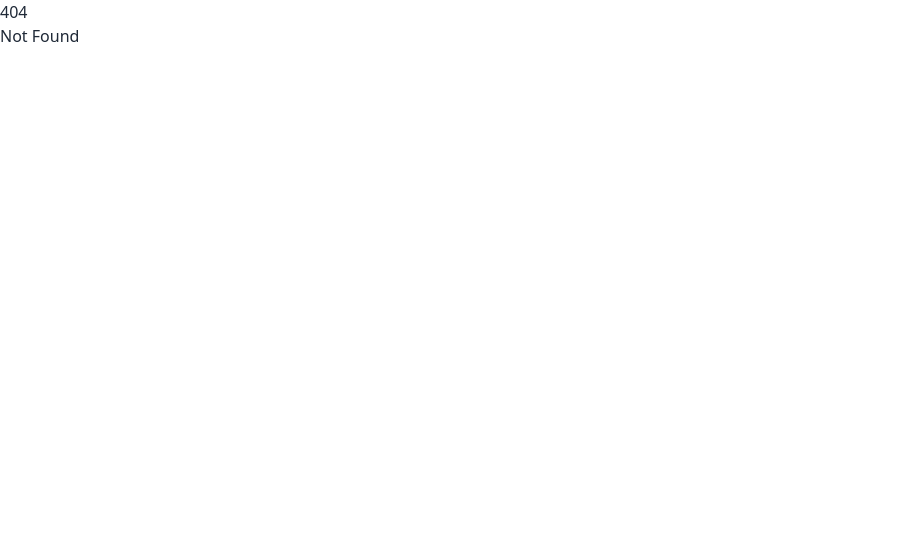
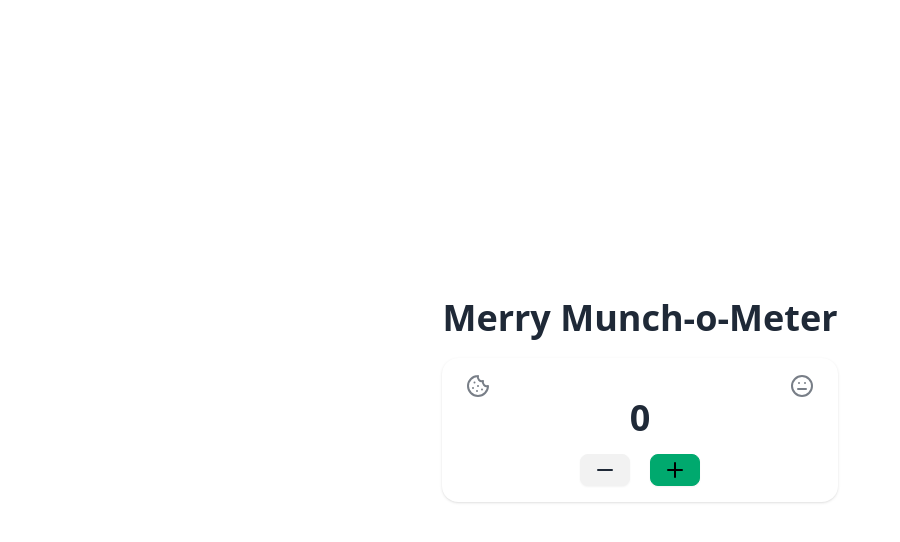
Before and after one commit to ghengao/hhl-svelte-adventure, a SvelteKit app: page /advent/day-2 in a window 1280 px wide. Before the commit this address had no page. Shown: the top 542 px of the page, without its empty margins (0-900 px from the left). Built offline with nearby package versions, Linux system fonts and the light colour scheme.

Commit message:
day-2: finishing a single page app for day-2 challenage using plain html

```diff
--- a/src/routes/+page.svelte
+++ b/src/routes/+page.svelte
@@ -2,4 +2,5 @@
 
 <nav>
 	<a href="/advent/day-1">Day 1</a>
+	<a href="/advent/day-2">Day 2</a>
 </nav>
--- /dev/null
+++ b/src/routes/advent/day-2/+page.svelte
@@ -0,0 +1,87 @@
+<script>
+	import { Plus, Minus, Cookie, Meh, Smile, Frown } from "lucide-svelte";
+	import { setContext } from "svelte";
+	import { writable } from "svelte/store";
+	import { fly, fade } from "svelte/transition";
+
+	let cookieCount = writable(0);
+	let showCookie = false;
+	let hideCookie = false;
+	let smile = false;
+	let sad = false;
+
+	function addCookie() {
+		$cookieCount++;
+		showCookie = true;
+	}
+
+	function removeCookie() {
+		if ($cookieCount > 0) {
+			$cookieCount--;
+			hideCookie = true;
+		}
+	}
+</script>
+
+<div class="flex justify-center items-center min-h-screen">
+	<div class="flex flex-col justify-center">
+		<div class="prose">
+			<h1 class="text-center mb-5">Merry Munch-o-Meter</h1>
+		</div>
+		<div class="stats shadow">
+			<div class="stat">
+				<div class="stat-title flex items-center">
+					<div>
+						<Cookie />
+					</div>
+					{#if showCookie}
+						<div
+							class="absolute"
+							in:fade={{ duration: 50 }}
+							on:introstart={() => (smile = true)}
+							on:introend={() => (showCookie = false)}
+							on:outroend={() => (smile = false)}
+							out:fly={{ x: 300, duration: 300 }}
+						>
+							<Cookie />
+						</div>
+					{/if}
+					{#if hideCookie}
+						<div
+							class="absolute"
+							in:fade={{ duration: 100 }}
+							on:introstart={() => (sad = true)}
+							on:introend={() => (hideCookie = false)}
+							on:outroend={() => (sad = false)}
+							out:fly={{ x: -50, duration: 200 }}
+						>
+							<Cookie />
+						</div>
+					{/if}
+					<div class="ml-auto">
+						<div out:fade={{ duration: 50 }}>
+							{#if smile}
+								<Smile />
+							{:else if sad}
+								<Frown />
+							{:else}
+								<Meh />
+							{/if}
+						</div>
+					</div>
+				</div>
+				<div class="stat-value text-center">
+					{$cookieCount}
+				</div>
+				<div class="flex justify-center space-x-5 stat-actions">
+					<button class="btn btn-sm" on:click={removeCookie}>
+						<Minus />
+					</button>
+					<button class="btn btn-sm btn-success" on:click={addCookie}>
+						<Plus />
+					</button>
+				</div>
+			</div>
+		</div>
+	</div>
+</div>
```
